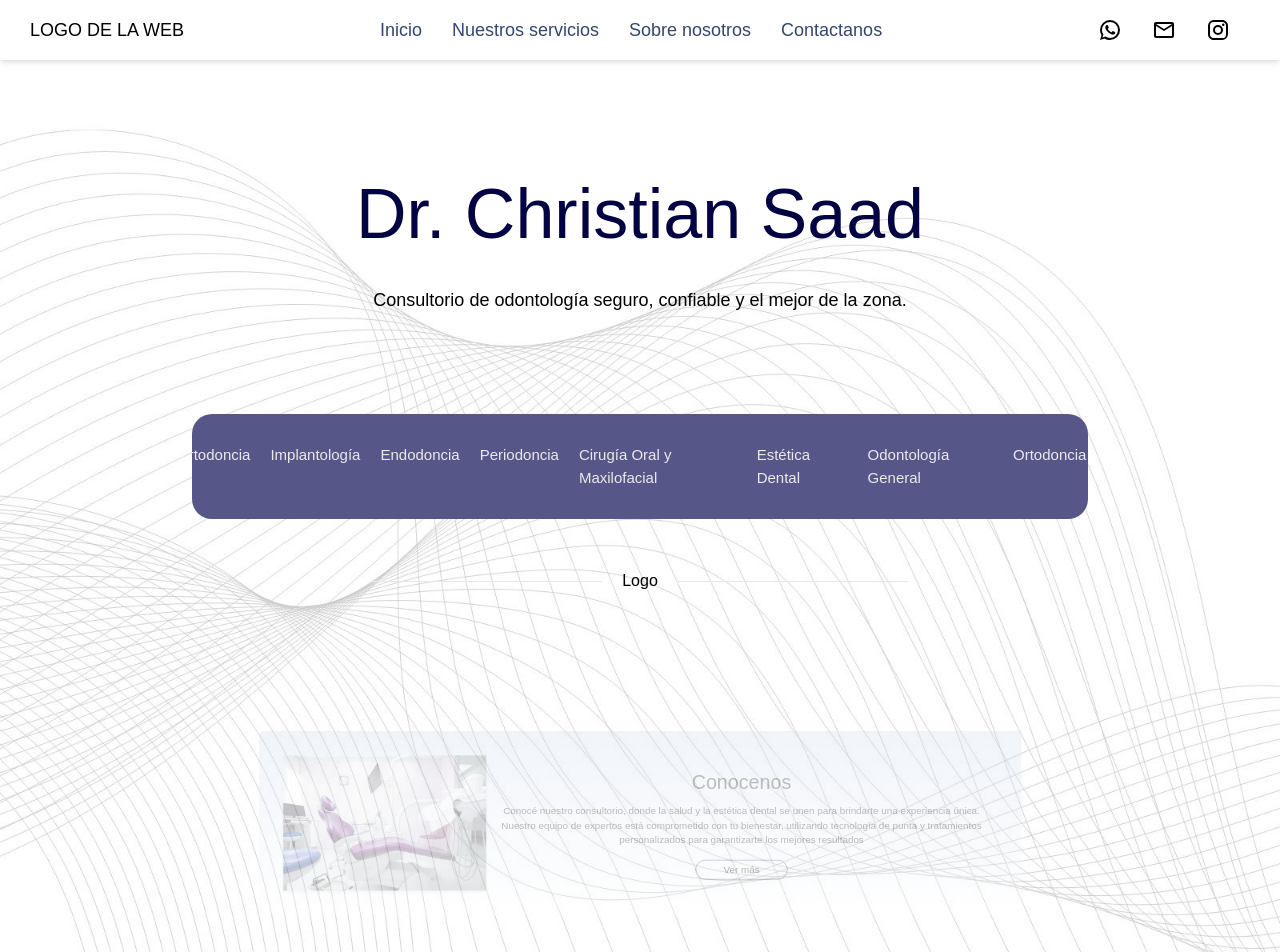
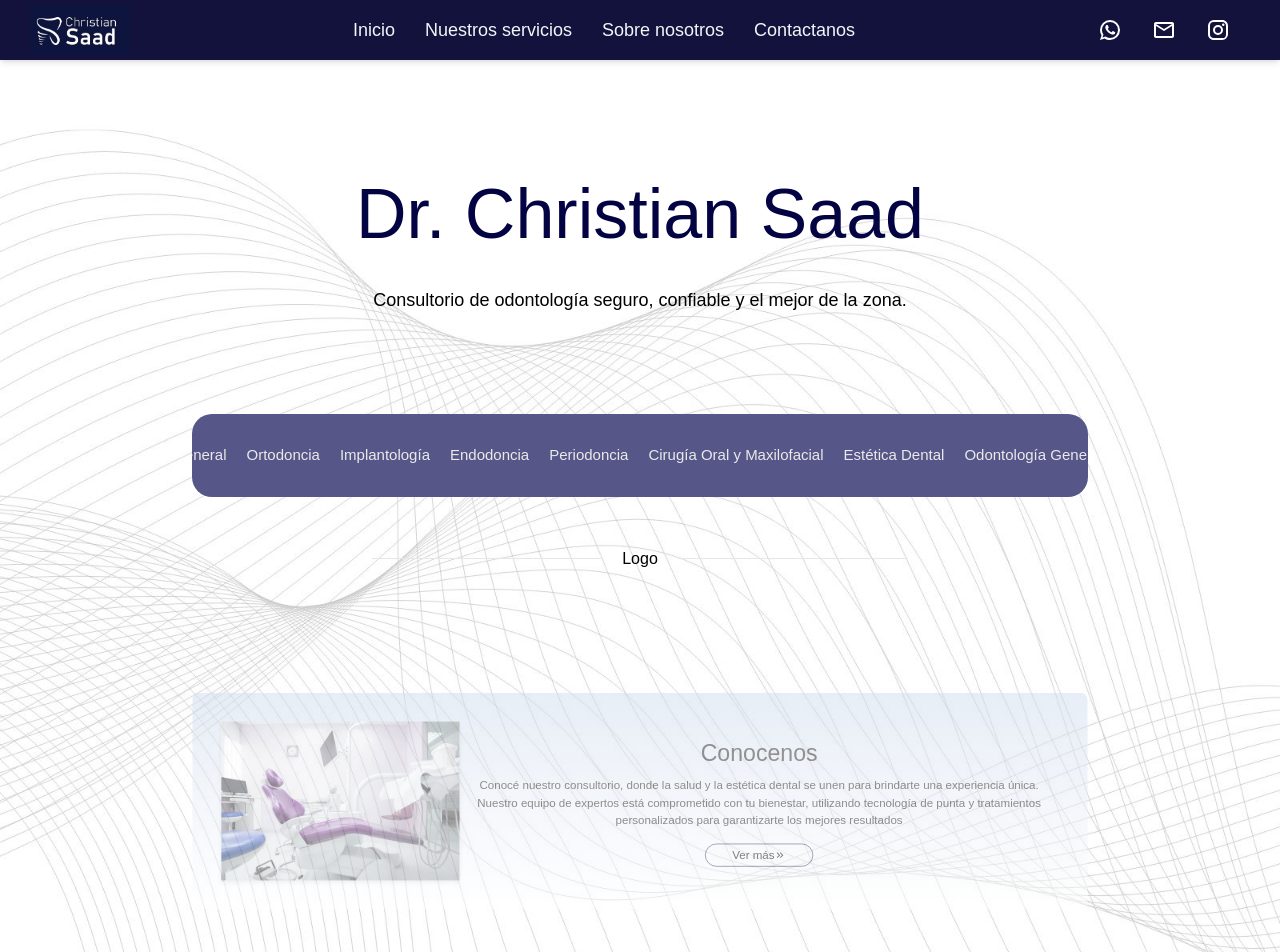
Before and after one commit to FedericoHerreraa/web-odontologia, a React (Vite) app: page / in a window 1280 px wide. Shown: the top 952 px of the page. Built offline with nearby package versions, Linux system fonts and the light colour scheme.

Commit message:
agregando logo e icono

```diff
--- a/package.json
+++ b/package.json
@@ -18,6 +18,7 @@
     "axios": "^1.6.8",
     "react": "^18.2.0",
     "react-dom": "^18.2.0",
+    "react-icons": "^5.2.1",
     "react-router-dom": "^6.23.1",
     "react-slick": "^0.30.2",
     "react-sticky-box": "^2.0.5",
--- a/src/components/cards/Cards.jsx
+++ b/src/components/cards/Cards.jsx
@@ -1,6 +1,7 @@
 import styles from "/src/components/cards/Cards.module.css";
 import CustomSeparator from "../custom-separator/CustomSeparator";
 import img from "./../../../img/Imagen-consultorio.jpg";
+import { MdOutlineKeyboardDoubleArrowRight } from "react-icons/md";
 
 export const Cards = () => {
   return (
@@ -18,7 +19,7 @@ export const Cards = () => {
               de punta y tratamientos personalizados para garantizarte los
               mejores resultados
             </p>
-            <button>Ver más</button>
+            <button className={styles.boton}>Ver más <MdOutlineKeyboardDoubleArrowRight/></button>
           </div>
         </div>
         <div className={styles.card}>
@@ -31,7 +32,7 @@ export const Cards = () => {
               utiliza la última tecnología para garantizarte una atención de
               calidad y resultados excepcionales.
             </p>
-            <button>Ver más</button>
+            <button className={styles.boton}>Ver más <MdOutlineKeyboardDoubleArrowRight/></button>
           </div>
           <div className={styles.imagen1}>
             <div>
@@ -56,7 +57,7 @@ export const Cards = () => {
             <p className={styles.texto}>
               Lorem ipsum dolor sit amet consectetur adipisicing elit. Laborum quod eligendi eveniet earum consequuntur dignissimos fugit, provident maiores autem non sit iusto dolorum, error porro veritatis. Eum ea deleniti iusto?Lorem ipsum dolor sit amet consectetur adipisicing elit. Culpa suscipit quia, ipsam consequatur mollitia quidem, dignissimos pariatur eos reiciendis assumenda ad dolor sint nesciunt ea ullam praesentium laborum sit cumque!
             </p>
-            <button>Ver más</button>
+            <button className={styles.boton}>Ver más <MdOutlineKeyboardDoubleArrowRight/></button>
           </div>
         </div>
       </div>
--- a/src/components/cards/Cards.module.css
+++ b/src/components/cards/Cards.module.css
@@ -59,6 +59,10 @@
 
 .card div{
   padding: 20px;
+  display: flex;
+  justify-content: center;
+  flex-direction: column;
+  align-items: center;
 }
 
 .card img {
@@ -81,22 +85,43 @@
 }
 
 
-.card div button {
+.boton {
+  display: flex;
+  align-items: center;
+  justify-content: center;
   border: 1px solid #050e44;
   color: black;
-  padding: 3px 7px;
-  border-radius: 50px 50px 50px 50px;
+  padding: 15px 17px;
+  border-radius: 50px;
   width: 150px;
   text-decoration: none;
   font-size: 1em;
-  transition: background-color 0.3s ease;
+  position: relative;
+  overflow: hidden;
+  transition: color 0.3s ease;
   cursor: pointer;
 }
 
-.card div button:hover {
-  /* background-color: #354679; */
-  background-color: white;
-  border-color: rgb(132, 132, 132);
+.boton::before {
+  content: '';
+  position: absolute;
+  top: 0;
+  left: 0;
+  width: 100%;
+  height: 100%;
+  background-color: #050e44;
+  transition: transform 0.3s ease;
+  transform: scaleX(0);
+  transform-origin: left;
+  z-index: -1;
+}
+
+.boton:hover::before {
+  transform: scaleX(1);
+}
+
+.boton:hover {
+  color: white;
 }
 
 
--- a/src/components/footer/Footer.jsx
+++ b/src/components/footer/Footer.jsx
@@ -1,10 +1,12 @@
 import styles from './Footer.module.css'
 import img from './../../../img/image.png'
+import imgLogo from './../../../img/LOGO.jpg'
+
 export default function Footer() {
   return (
     <footer className={styles.footerContainer}>
       <div className={styles.footerLogo}>
-        <img alt="Logo" />
+        <img alt="Logo" src={imgLogo}/>
       </div>
       <div className={styles.footerSection}>
         <h3 className={styles.footerTitle}>Coultorio Dr. Christian Saad</h3>
--- a/src/components/footer/Footer.module.css
+++ b/src/components/footer/Footer.module.css
@@ -1,7 +1,7 @@
 /* Footer.module.css */
 .footerContainer {
-  /* background-color: rgb(157, 157, 240); */
-  background: linear-gradient(white, rgb(151, 151, 221));
+  background-color: rgb(18, 18, 61);
+  /* background: linear-gradient(white, rgb(151, 151, 221)); */
   color: black;
   /* padding: 20px; */
   display: flex;
@@ -17,7 +17,7 @@
 }
 
 .footerLogo img {
-  height: 50px;
+  width: 100%;
 }
 
 .footerSection {
@@ -28,13 +28,16 @@
 }
 
 .footerTitle {
+  padding-top: 30px;
   font-size: 1.2em;
   margin-bottom: 10px;
+  color: white;
   border-bottom: 1px solid white;
   padding-bottom: 5px;
 }
 
 .footerText {
+  color: white;
   font-size: 0.9em;
   line-height: 1.5;
 }
@@ -43,7 +46,9 @@
 }
 
 .footerBottom {
+  color: white;
   text-align: center;
+  justify-content: center;
   font-size: 0.8em;
   margin-top: 20px;
 }
--- a/src/components/header/Header.jsx
+++ b/src/components/header/Header.jsx
@@ -3,12 +3,13 @@ import { Link } from "react-router-dom";
 import InstagramIcon from "@mui/icons-material/Instagram";
 import MailOutlineIcon from "@mui/icons-material/MailOutline";
 import WhatsAppIcon from "@mui/icons-material/WhatsApp";
+import img from './../../../img/LOGO.jpg'
 
 export default function Header() {
   return (
       <header className={styles.header}>
         <div className={styles.telefono}>
-          <p>LOGO DE LA WEB</p>
+          <img src={img} className={styles.logo} alt="" />
         </div>
         <div className={styles.navegacion}>
           <Link className={styles.link} to="/">
--- a/src/components/header/Header.module.css
+++ b/src/components/header/Header.module.css
@@ -4,11 +4,15 @@
   font-family: sans-serif;
 }
 
+.logo{
+  width: 100px;
+}
+
 .header {
   display: flex;
   /* background-color: rgb(35, 27, 93); */
   /* background-color: rgb(3, 3, 68); */
-  background-color: white;
+  background-color: rgb(18, 18, 61);
   justify-content: space-between;
   box-shadow: 0 4px 6px -1px rgba(0, 0, 0, 0.1), 0 2px 4px -1px rgba(0, 0, 0, 0.06);
   color: black;
@@ -22,6 +26,7 @@
 }
 
 .redes {
+  color: white;
   display: flex;
   gap: 30px;
   padding: 0px 20px;
@@ -35,7 +40,8 @@
 .link {
   transition: all 0.2s;
   text-decoration: none;
-  color: rgb(52, 69, 111);
+  font-weight: 100;
+  color: rgb(243, 245, 248);
 }
 
 .link:hover {
--- a/src/pages/home/Home.module.css
+++ b/src/pages/home/Home.module.css
@@ -43,7 +43,8 @@
 .especialidades {
   display: flex;
   justify-content: center;
-  width: 200%; /* Duplicamos el ancho para acomodar los elementos repetidos */
+  align-items: center;
+  width: 230%; /* Duplicamos el ancho para acomodar los elementos repetidos */
   color: rgb(234, 234, 234);
   animation: scroll 20s linear infinite;
 }
```
Also changed, not shown: img/LOGO.jpg (added), 1 other file (tests, documents, lock files or other folders).
